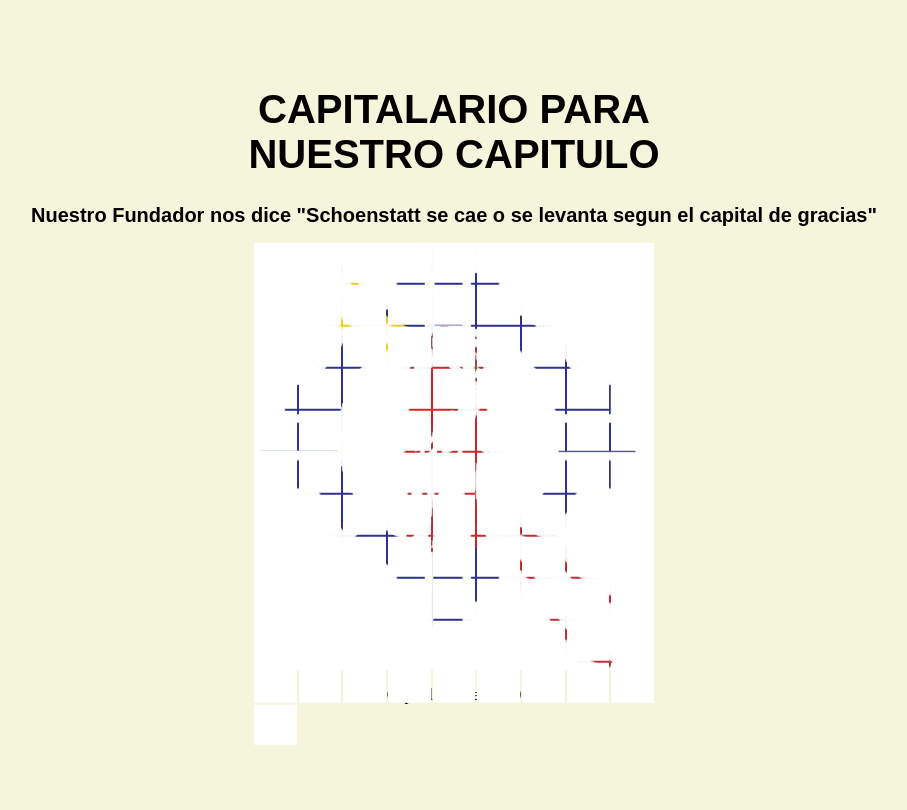
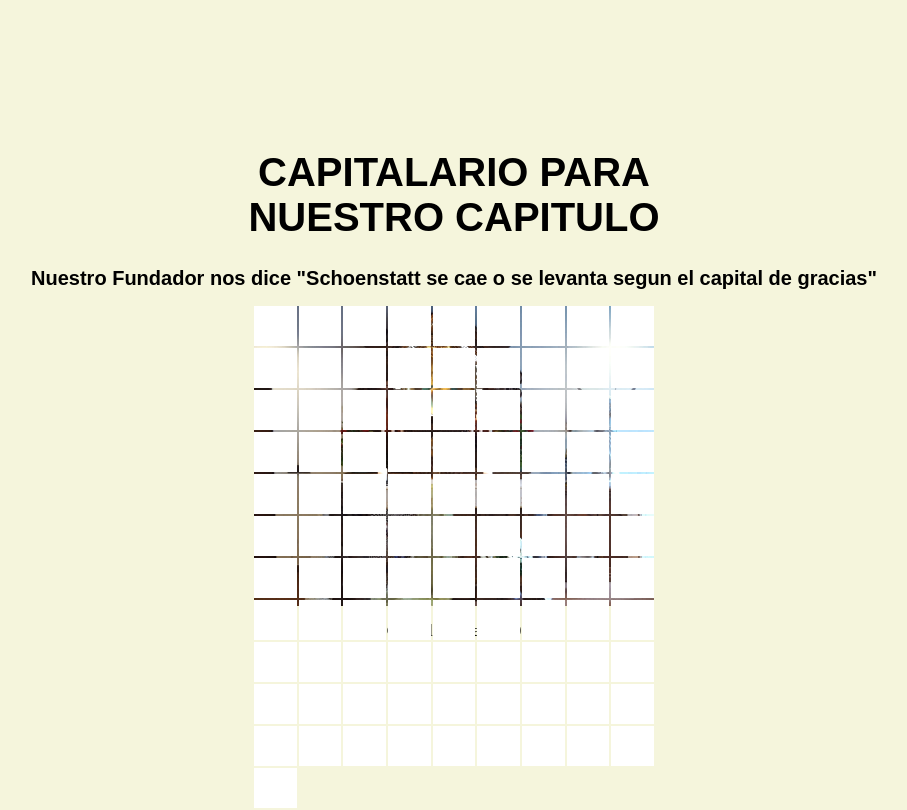
Before and after one commit to carbai3/CAPITALARIO_IFS, a plain HTML site: page index.html in a window 1280 px wide. Shown: the whole page, without its empty margins (186-1093 px from the left). Drawn offline with Linux system fonts and the light colour scheme.

Commit message:
nueva foto

```diff
--- a/index.html
+++ b/index.html
@@ -12,7 +12,7 @@
     <h2>Nuestro Fundador nos dice "Schoenstatt se cae o se levanta segun el capital de gracias"</h2>
     <div id="main-container">
         <div id="image-container">
-            <img src="LOGO.jpg" alt="Imagen" id="imagen">
+            <img src="SantuarioIFS.jpg" alt="Imagen" id="imagen">
             <div id="container"></div>
         </div>
     </div>
```
Also changed, not shown: SantuarioIFS.jpg (added).
